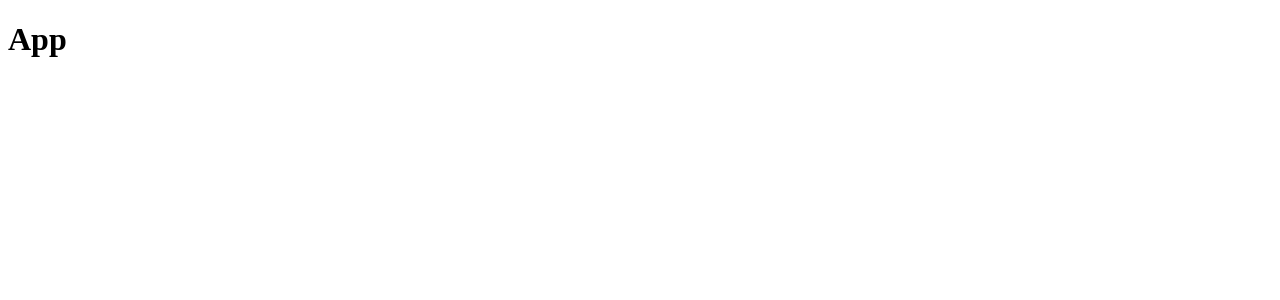
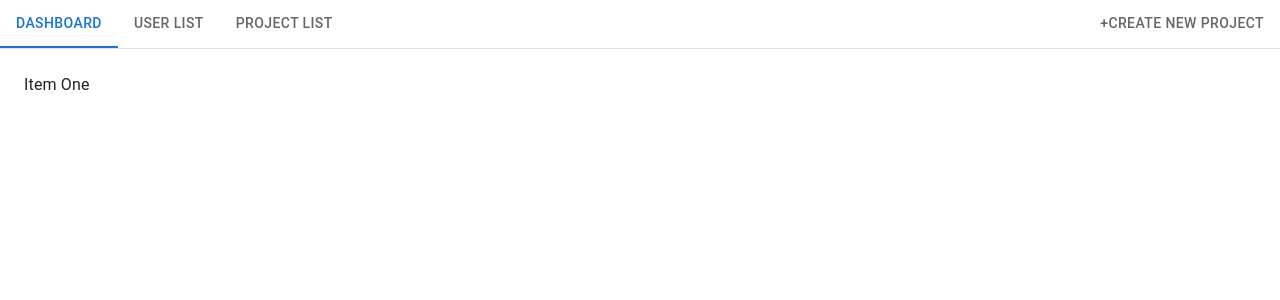
Before and after one commit to MunafHajir/tasksheet-manager, a React (Create React App) app in the folder tasksheet-manager/: page /Dashboard in a window 1280 px wide. Shown: the top 300 px of the page. Built offline with nearby package versions, Linux system fonts and the light colour scheme.

Commit message:
Added Tabs Section

```diff
--- a/tasksheet-manager/src/App.js
+++ b/tasksheet-manager/src/App.js
@@ -1,8 +1,11 @@
+import Router from 'Helper/Routes/Router'
 import React from 'react'
 
 const App = () => {
   return (
-    <h1>App</h1>
+    <>
+    <Router />
+    </>
   )
 }
 
--- /dev/null
+++ b/tasksheet-manager/src/Containers/Dashboard/DashboardTabs/DashboardMain.jsx
@@ -0,0 +1,103 @@
+import React from "react";
+import { CssBaseline } from "@mui/material";
+import PropTypes from "prop-types";
+import Tabs from "@mui/material/Tabs";
+import Tab from "@mui/material/Tab";
+import Typography from "@mui/material/Typography";
+import Box from "@mui/material/Box";
+import { createUseStyles } from "react-jss";
+
+const useStyle = createUseStyles({
+  tabs: {
+    // display: "flex",
+    // alignItems: "center",
+    position:"relative"
+  },
+  absolute:{
+    position:"absolute",
+    right:"0vw"
+  }
+});
+
+function CustomTabPanel(props) {
+  const { children, value, index, ...other } = props;
+
+  return (
+    <div
+      role="tabpanel"
+      hidden={value !== index}
+      id={`simple-tabpanel-${index}`}
+      aria-labelledby={`simple-tab-${index}`}
+      {...other}
+    >
+      {value === index && (
+        <Box sx={{ p: 3 }}>
+          <Typography>{children}</Typography>
+        </Box>
+      )}
+    </div>
+  );
+}
+
+CustomTabPanel.propTypes = {
+  children: PropTypes.node,
+  index: PropTypes.number.isRequired,
+  value: PropTypes.number.isRequired,
+};
+
+function a11yProps(index) {
+  return {
+    id: `simple-tab-${index}`,
+    "aria-controls": `simple-tabpanel-${index}`,
+  };
+}
+
+const DashboardMain = () => {
+  const [value, setValue] = React.useState(0);
+  const classes = useStyle();
+  const handleChange = (event, newValue) => {
+    setValue(newValue);
+  };
+
+  return (
+    <>
+      <CssBaseline />
+      <Box sx={{ width: "100%" }}>
+        <Box
+          sx={{ borderBottom: 1, borderColor: "divider" }}
+          className={classes.tabs}
+        >
+          <Tabs
+          sx={{display:"flex"}}
+            value={value}
+            onChange={handleChange}
+            aria-label="basic tabs example"
+          >
+            <Tab label="Dashboard" {...a11yProps(0)} />
+            <Tab label="User List" {...a11yProps(1)} />
+            <Tab label="Project List" {...a11yProps(2)} />
+            <Tab
+            className={classes.absolute}
+              label="+Create New Project"
+              {...a11yProps(3)}
+            />
+          </Tabs>
+        </Box>
+        <CustomTabPanel value={value} index={0}>
+          Item One
+        </CustomTabPanel>
+        <CustomTabPanel value={value} index={1}>
+          Item Two
+        </CustomTabPanel>
+        <CustomTabPanel value={value} index={2}>
+          Item Three
+        </CustomTabPanel>
+        <CustomTabPanel value={value} index={3}>
+          Item four
+        </CustomTabPanel>
+      </Box>
+    </>
+  );
+};
+
+export default DashboardMain;
--- /dev/null
+++ b/tasksheet-manager/src/Helper/Routes/Router.js
@@ -0,0 +1,16 @@
+import DashboardMain from 'Containers/Dashboard/DashboardTabs/DashboardMain'
+import Layout from 'Layout'
+import React from 'react'
+import { Route , Routes } from 'react-router-dom'
+
+const Router = () => {
+  return (
+   <Layout>
+    <Routes>
+        <Route path='/Dashboard' element={<DashboardMain />}/>
+    </Routes>
+   </Layout>
+  )
+}
+
+export default Router
--- a/tasksheet-manager/src/Layout.jsx
+++ b/tasksheet-manager/src/Layout.jsx
@@ -1,9 +1,8 @@
 import React from 'react'
 
-const Layout = ({Children}) => {
+const Layout = (props) => {
   return (
-    // <Nav />
-    {Children}
+    <div>{props.children}</div>
   )
 }
 
```
Also changed, not shown: tasksheet-manager/src/Helper/Helper.js (deleted, +0 -9 lines), tasksheet-manager/src/Pages/Pm_Pages/index.js (added, +9 -0 lines), tasksheet-manager/src/Pages/Pm_Pages/pm.js (deleted, +0 -9 lines), tasksheet-manager/src/Routes/Routes.js (deleted, +0 -15 lines).
